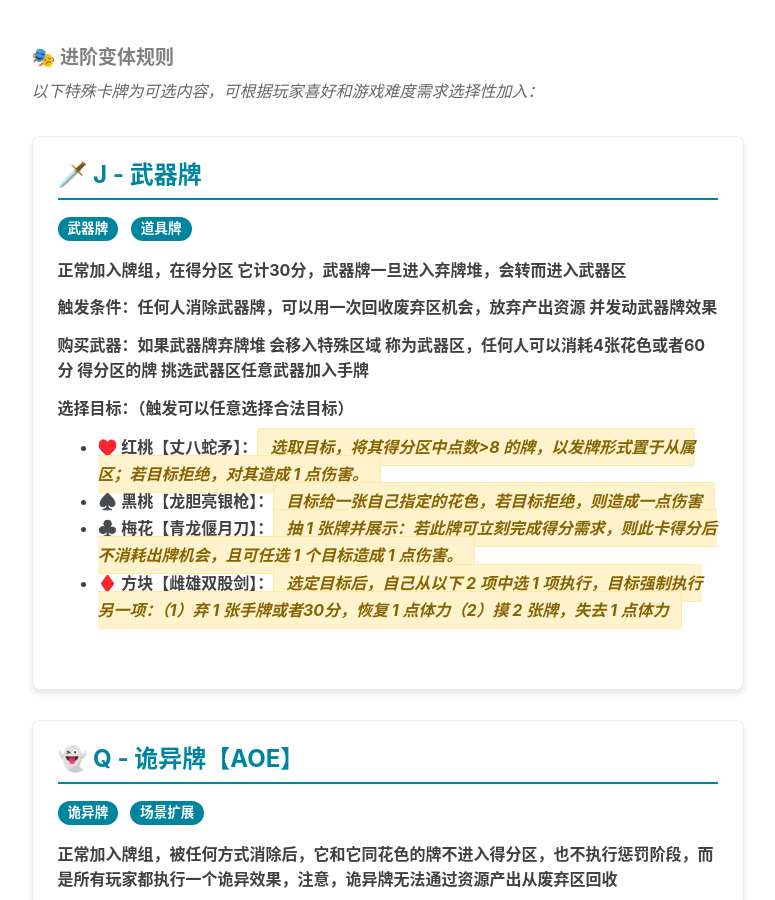
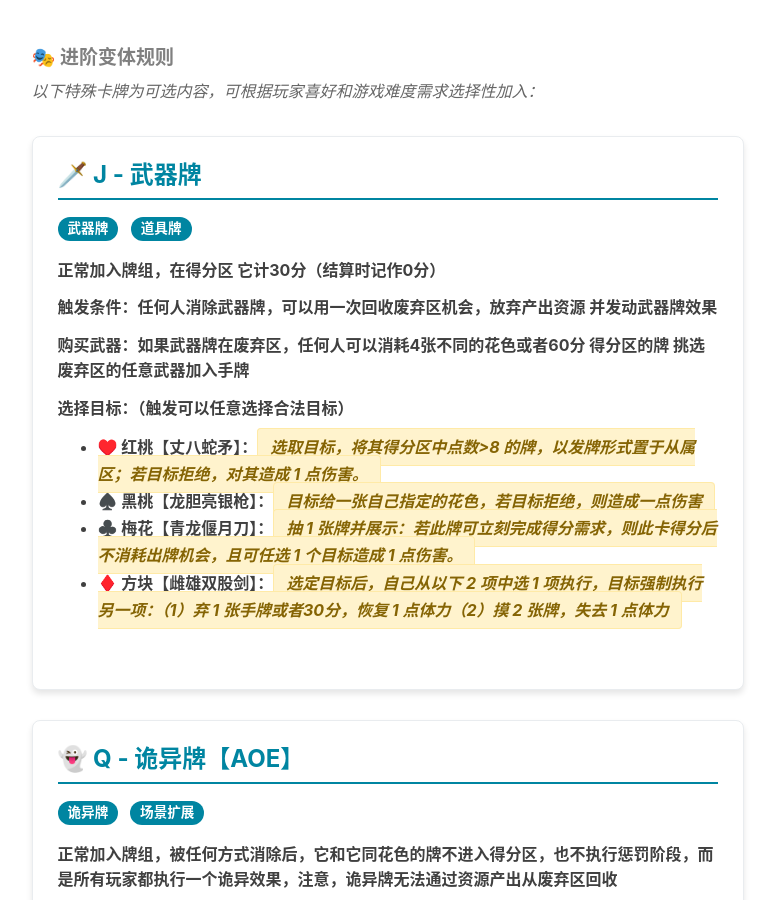
Before and after one commit to Drinkwang/jekyll2, a Jekyll site: the page built from shiguipai.html, in a window 1280 px wide and 900 px high, scrolled down 3419 px. Shown: the whole window, without its empty margins (136-911 px from the left). Built offline with Jekyll 4.4.1, drawn with Linux system fonts in a browser that asks for light colours; nearby versions of some CDN libraries; comment, search, counter and statistics services are not loaded.

Commit message:
武器修改

```diff
--- a/shiguipai.html
+++ b/shiguipai.html
@@ -188,9 +188,9 @@ header-img: "img/post-bg-rwd.jpg"
                     <div class="boardgame-item">
                         <h4>🗡️ J - 武器牌</h4>
                         <p><span class="badge">武器牌</span> <span class="badge">道具牌</span></p>
-                        <p><strong>正常加入牌组，在得分区 它计30分，武器牌一旦进入弃牌堆，会转而进入武器区</p>
+                        <p><strong>正常加入牌组，在得分区 它计30分（结算时记作0分）</p>
                         <p><strong>触发条件：</strong>任何人消除武器牌，可以用一次回收废弃区机会，放弃产出资源 并发动武器牌效果</p>
-                        <p><strong>购买武器：</strong>如果武器牌弃牌堆 会移入特殊区域 称为武器区，任何人可以消耗4张花色或者60分 得分区的牌 挑选武器区任意武器加入手牌</p>
+                        <p><strong>购买武器：</strong>如果武器牌在废弃区，任何人可以消耗4张不同的花色或者60分 得分区的牌 挑选废弃区的任意武器加入手牌</p>
                         <p><strong>选择目标：（触发可以任意选择合法目标）</strong></p>
                         <ul>
                             <li>♥️ 红桃【丈八蛇矛】：<span class="effect-placeholder">选取目标，将其得分区中点数>8 的牌，以发牌形式置于从属区；若目标拒绝，对其造成 1 点伤害。</span></li>
```
